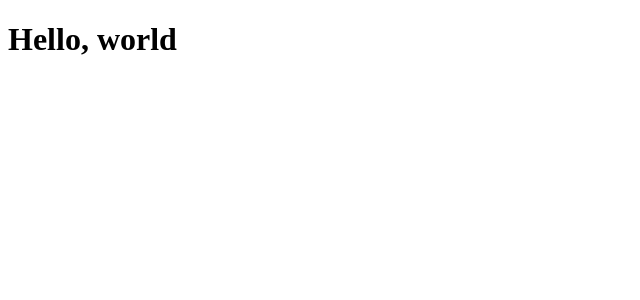
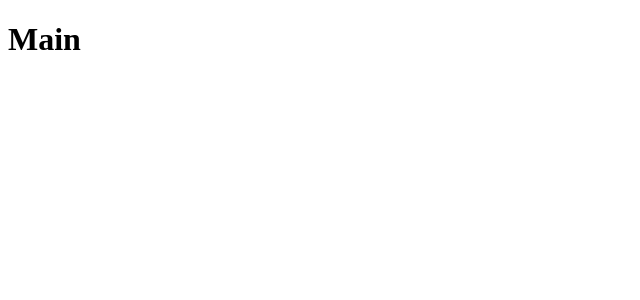
Before and after one commit to Patrick-Wilker/gostack-module-05-react, a React (Create React App) app: page / in a window 1280 px wide. Shown: the top 300 px of the page, without its empty margins (0-640 px from the left). Built offline with nearby package versions, Linux system fonts and the light colour scheme.

Commit message:
Configure routes

```diff
--- a/package.json
+++ b/package.json
@@ -8,6 +8,7 @@
     "@testing-library/user-event": "^7.1.2",
     "react": "^16.13.1",
     "react-dom": "^16.13.1",
+    "react-router-dom": "^5.2.0",
     "react-scripts": "3.4.3"
   },
   "scripts": {
@@ -30,7 +31,6 @@
   },
   "devDependencies": {
     "babel-eslint": "^10.1.0",
-    "eslint": "^7.7.0",
     "eslint-config-airbnb": "^18.2.0",
     "eslint-config-prettier": "^6.11.0",
     "eslint-plugin-import": "^2.22.0",
--- a/src/App.js
+++ b/src/App.js
@@ -1,11 +1,10 @@
 import React from 'react';
 
+import Routes from './routes'
 
 function App() {
   return (
-    <div className="App">
-        <h1>Hello, world</h1>
-    </div>
+    <Routes/>
   );
 }
 
--- /dev/null
+++ b/src/pages/Main/index.js
@@ -0,0 +1,7 @@
+import React from 'react'
+
+function Main(){
+    return <h1>Main</h1>
+}
+
+export default Main
--- /dev/null
+++ b/src/pages/Repository/index.js
@@ -0,0 +1,7 @@
+import React from 'react'
+
+function Repository(){
+    return <h1>Repository</h1>
+}
+
+export default Repository
--- /dev/null
+++ b/src/routes.js
@@ -0,0 +1,16 @@
+import React from 'react'
+import { BrowserRouter, Switch, Route} from 'react-router-dom'
+
+import Main from './pages/Main'
+import Repository from './pages/Repository'
+
+export default function Routes(){
+    return (
+        <BrowserRouter>
+            <Switch>
+                <Route path="/" exact component={Main} />
+                <Route path="/repository" component={Repository} />
+            </Switch>
+        </BrowserRouter>
+    )
+}
```
Also changed, not shown: .eslintrc.js, 1 other file (tests, documents, lock files or other folders).
